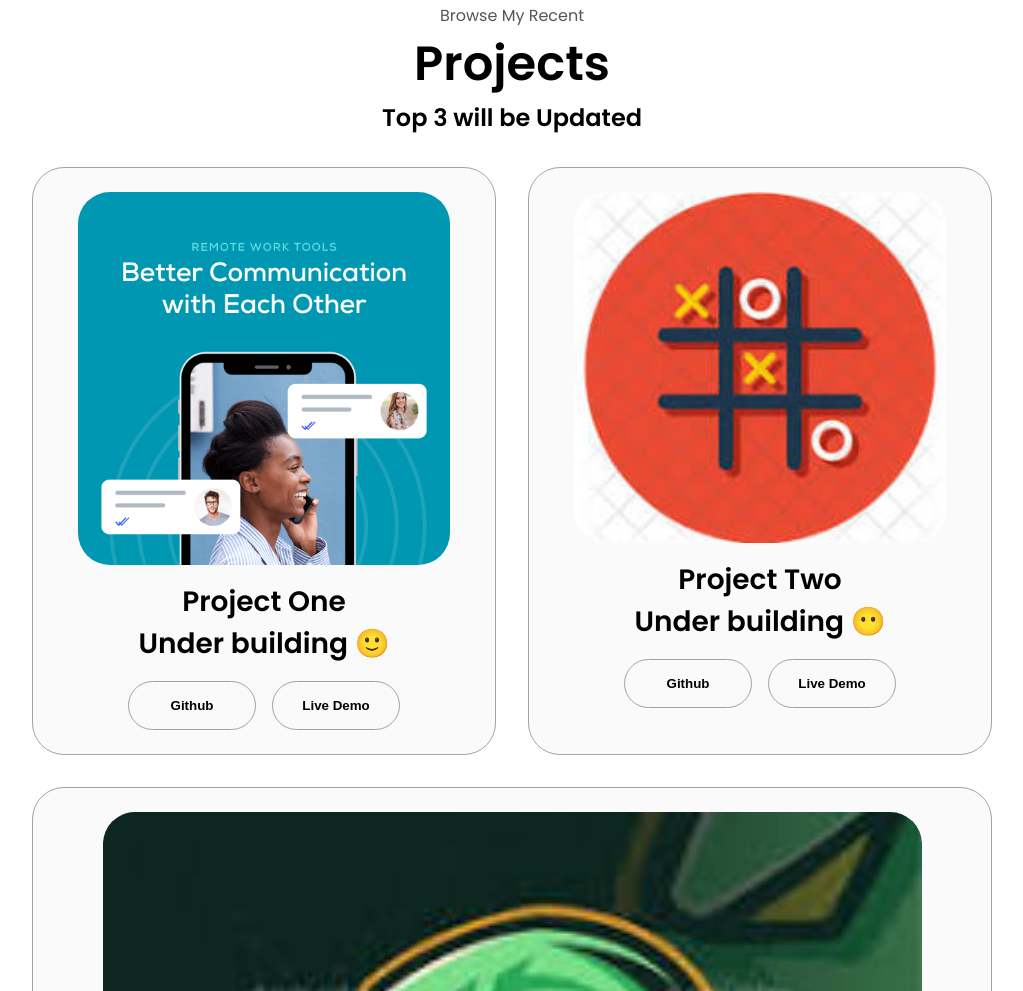
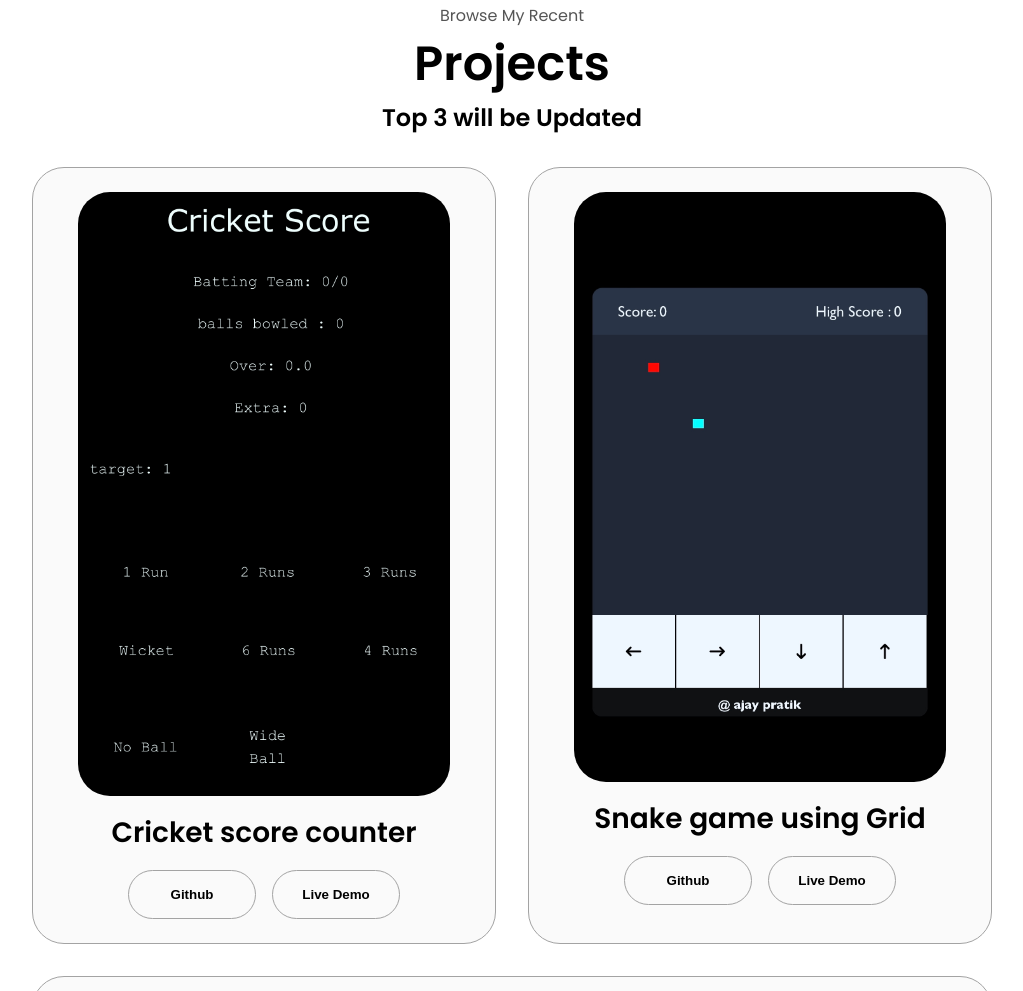
Before and after one commit to Ajaynirm/portfolio2.0, a plain HTML site: page index.html in a window 1280 px wide. Shown: the part 2461-3452 px from the top of the page, without its empty margins (128-1151 px from the left). Drawn offline with Linux system fonts and the light colour scheme.

Commit message:
projects 1 and 2 are updated with images and names modified

```diff
--- a/index.html
+++ b/index.html
@@ -251,22 +251,47 @@
           <div class="details-container color-container">
             <div class="article-container">
               <img
-                src="./assets/project-1.png"
+                src="./proj1.jpg"
                 alt="Project 1"
                 class="project-img"
               />
             </div>
-            <h2 class="experience-sub-title project-title">Project One<br/>Under building 🙂</h2>
+            <h2 class="experience-sub-title project-title"> Cricket score counter</h2>
+
             <div class="btn-container">
               <button
                 class="btn btn-color-2 project-btn"
-                onclick="location.href='https://github.com/'"
+                onclick="location.href='https://github.com/Ajaynirm/cricketScore/tree/main'"
               >
                 Github
               </button>
               <button
                 class="btn btn-color-2 project-btn"
-                onclick="location.href='https://github.com/'"
+                onclick="location.href='https://cricket-score-counter-alpha.vercel.app/'"
+              >
+                Live Demo
+              </button>
+            </div>
+          </div>
+          <div class="details-container color-container">
+            <div class="article-container">
+              <img
+                src="./proj2.jpg"
+                alt="Project 2"
+                class="project-img"
+              />
+            </div>
+            <h2 class="experience-sub-title project-title">Snake game using Grid</h2>
+            <div class="btn-container">
+              <button
+                class="btn btn-color-2 project-btn"
+                onclick="location.href='https://github.com/Ajaynirm/gamiesnake'"
+              >
+                Github
+              </button>
+              <button
+                class="btn btn-color-2 project-btn"
+                onclick="location.href='https://ajaynirm.github.io/gamiesnake/'"
               >
                 Live Demo
               </button>
@@ -276,30 +301,6 @@
             <div class="article-container">
               <img
                 src="./download2.jpeg"
-                alt="Project 2"
-                class="project-img"
-              />
-            </div>
-            <h2 class="experience-sub-title project-title">Project Two<br/>Under building 😶</h2>
-            <div class="btn-container">
-              <button
-                class="btn btn-color-2 project-btn"
-                onclick="location.href='https://github.com/'"
-              >
-                Github
-              </button>
-              <button
-                class="btn btn-color-2 project-btn"
-                onclick="location.href='https://github.com/'"
-              >
-                Live Demo
-              </button>
-            </div>
-          </div>
-          <div class="details-container color-container">
-            <div class="article-container">
-              <img
-                src="./download.jpeg"
                 alt="Project 3"
                 class="project-img"
               />
```
Also changed, not shown: proj1.jpg (added), proj2.jpg (added).
